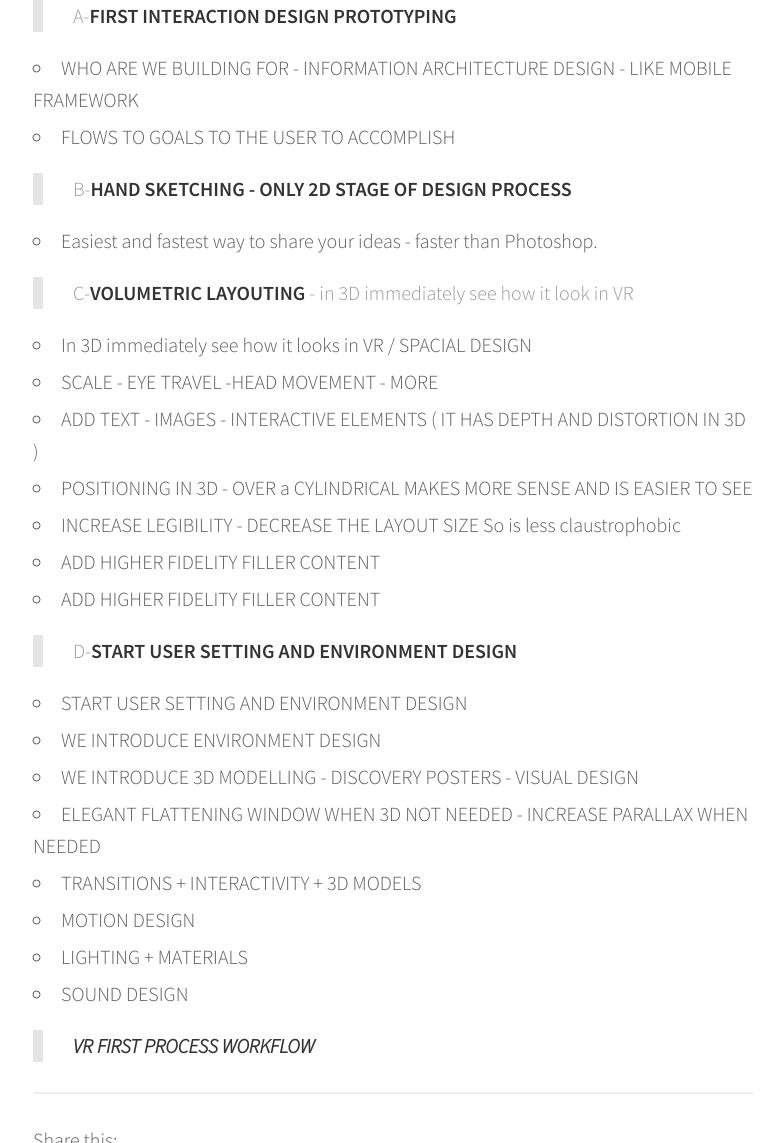
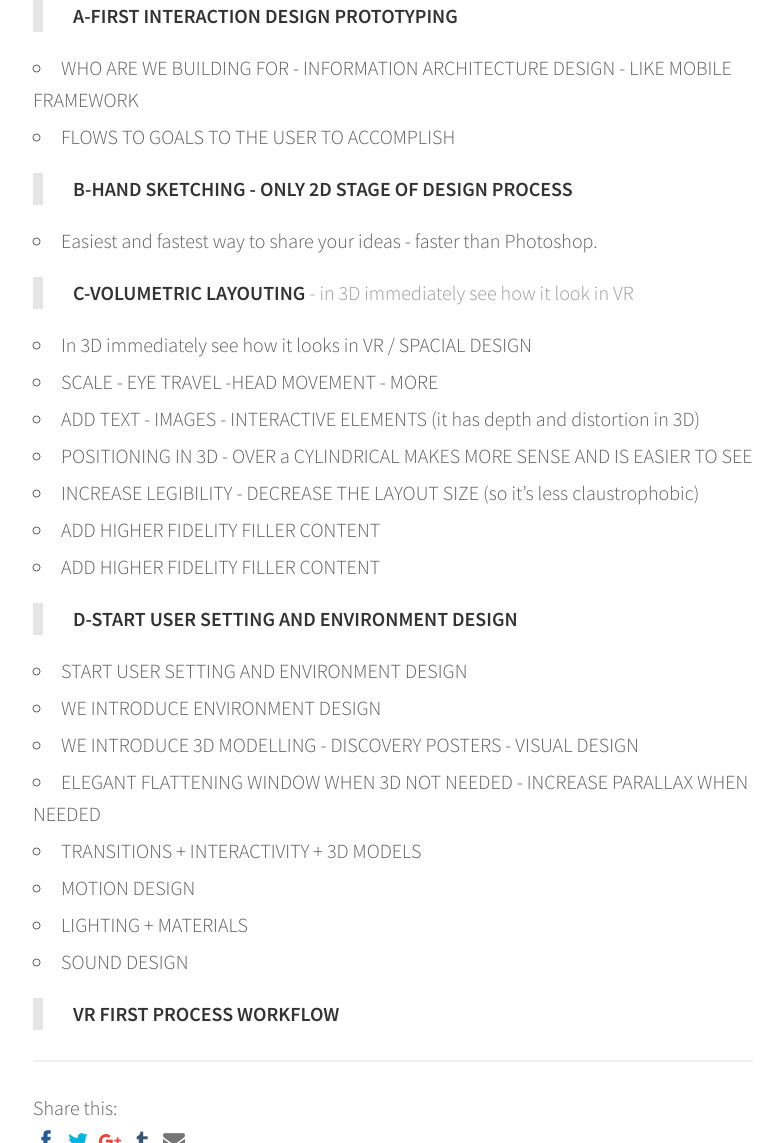
Before and after one commit to bernatferragut/FutureWeb-blog, a Jekyll site: the page built from _posts/06-11-16-VR-Getting into VR ASAP.md, in a window 1280 px wide and 1400 px high, scrolled down 606 px. Shown: the part 257-1400 px from the top of the window, without its empty margins (247-1031 px from the left). Built offline with Jekyll 4.4.1, drawn with Linux system fonts in a browser that asks for light colours; nearby versions of some CDN libraries; comment, search, counter and statistics services are not loaded.

Commit message:
Update 06-11-16-VR-Getting into VR ASAP.md
Small layout corrections - done !

```diff
--- a/_posts/06-11-16-VR-Getting into VR ASAP.md
+++ b/_posts/06-11-16-VR-Getting into VR ASAP.md
@@ -17,26 +17,26 @@ share: true
 
 ![vr design pipeline](https://cloud.githubusercontent.com/assets/17754060/20030750/c3aa4aca-a341-11e6-8a6b-43e3016bf750.png)
 
-> A-**FIRST INTERACTION DESIGN PROTOTYPING**
+> **A-FIRST INTERACTION DESIGN PROTOTYPING**
 
   * WHO ARE WE BUILDING FOR - INFORMATION ARCHITECTURE DESIGN - LIKE MOBILE FRAMEWORK
   * FLOWS TO GOALS TO THE USER TO ACCOMPLISH
 
-> B-**HAND SKETCHING - ONLY 2D STAGE OF DESIGN PROCESS**
+> **B-HAND SKETCHING - ONLY 2D STAGE OF DESIGN PROCESS**
 
   * Easiest and fastest way to share your ideas - faster than Photoshop.
 
-> C-**VOLUMETRIC LAYOUTING** - in 3D immediately see how it look in VR
+> **C-VOLUMETRIC LAYOUTING** - in 3D immediately see how it look in VR
 
   * In 3D immediately see how it looks in VR / SPACIAL DESIGN
   * SCALE - EYE TRAVEL -HEAD MOVEMENT - MORE
-  * ADD TEXT - IMAGES - INTERACTIVE ELEMENTS ( IT HAS DEPTH AND DISTORTION IN 3D )
+  * ADD TEXT - IMAGES - INTERACTIVE ELEMENTS (it has depth and distortion in 3D)
   * POSITIONING IN 3D - OVER a CYLINDRICAL MAKES MORE SENSE AND IS EASIER TO SEE
-  * INCREASE LEGIBILITY - DECREASE THE LAYOUT SIZE So is less claustrophobic
+  * INCREASE LEGIBILITY - DECREASE THE LAYOUT SIZE (so it's less claustrophobic)
   * ADD HIGHER FIDELITY FILLER CONTENT
   * ADD HIGHER FIDELITY FILLER CONTENT
 
-> D-**START USER SETTING AND ENVIRONMENT DESIGN**
+> **D-START USER SETTING AND ENVIRONMENT DESIGN**
 
   * START USER SETTING AND ENVIRONMENT DESIGN
   * WE INTRODUCE ENVIRONMENT DESIGN
@@ -47,4 +47,4 @@ share: true
   * LIGHTING + MATERIALS
   * SOUND DESIGN
 
-> ***VR FIRST PROCESS WORKFLOW***
+> **VR FIRST PROCESS WORKFLOW**
```
